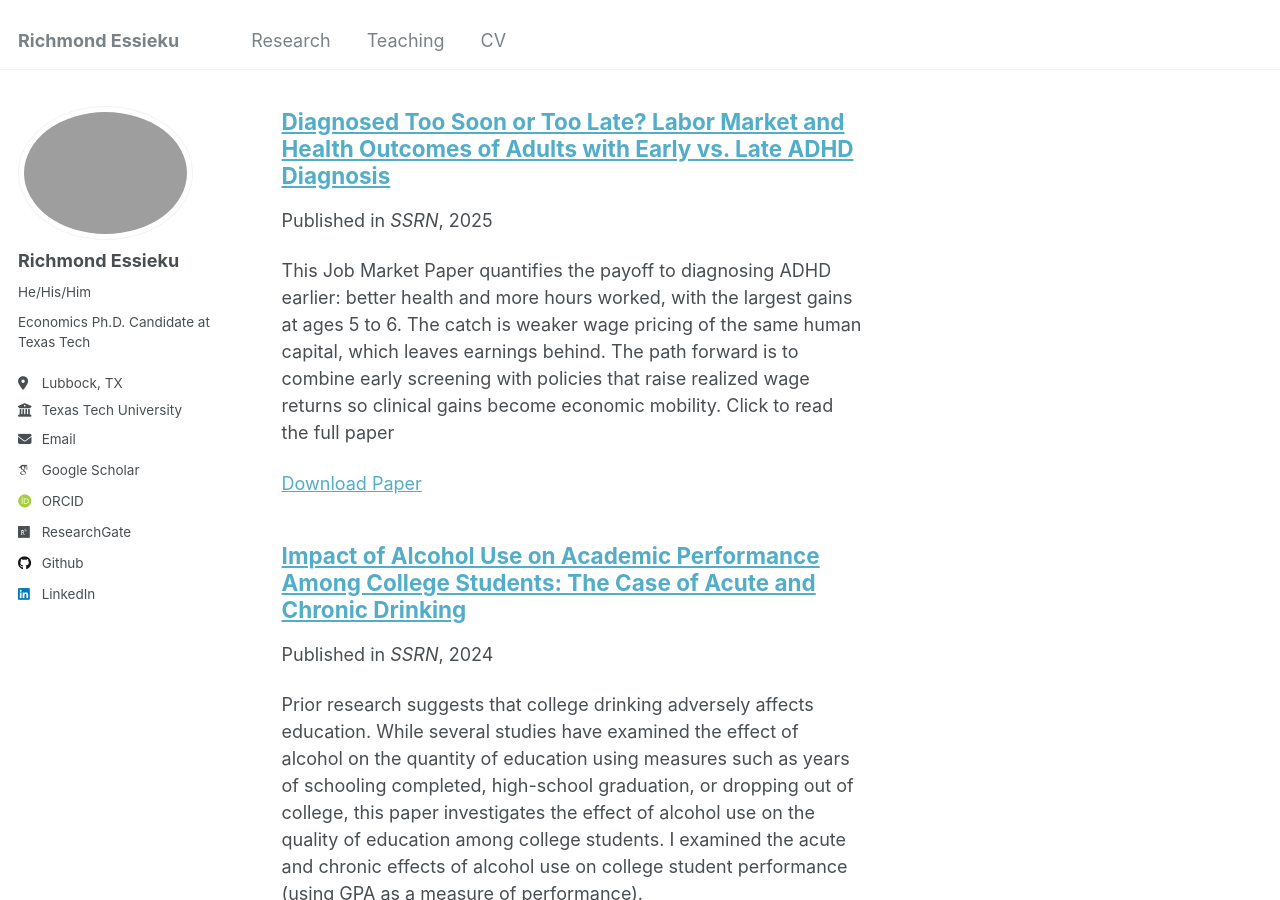
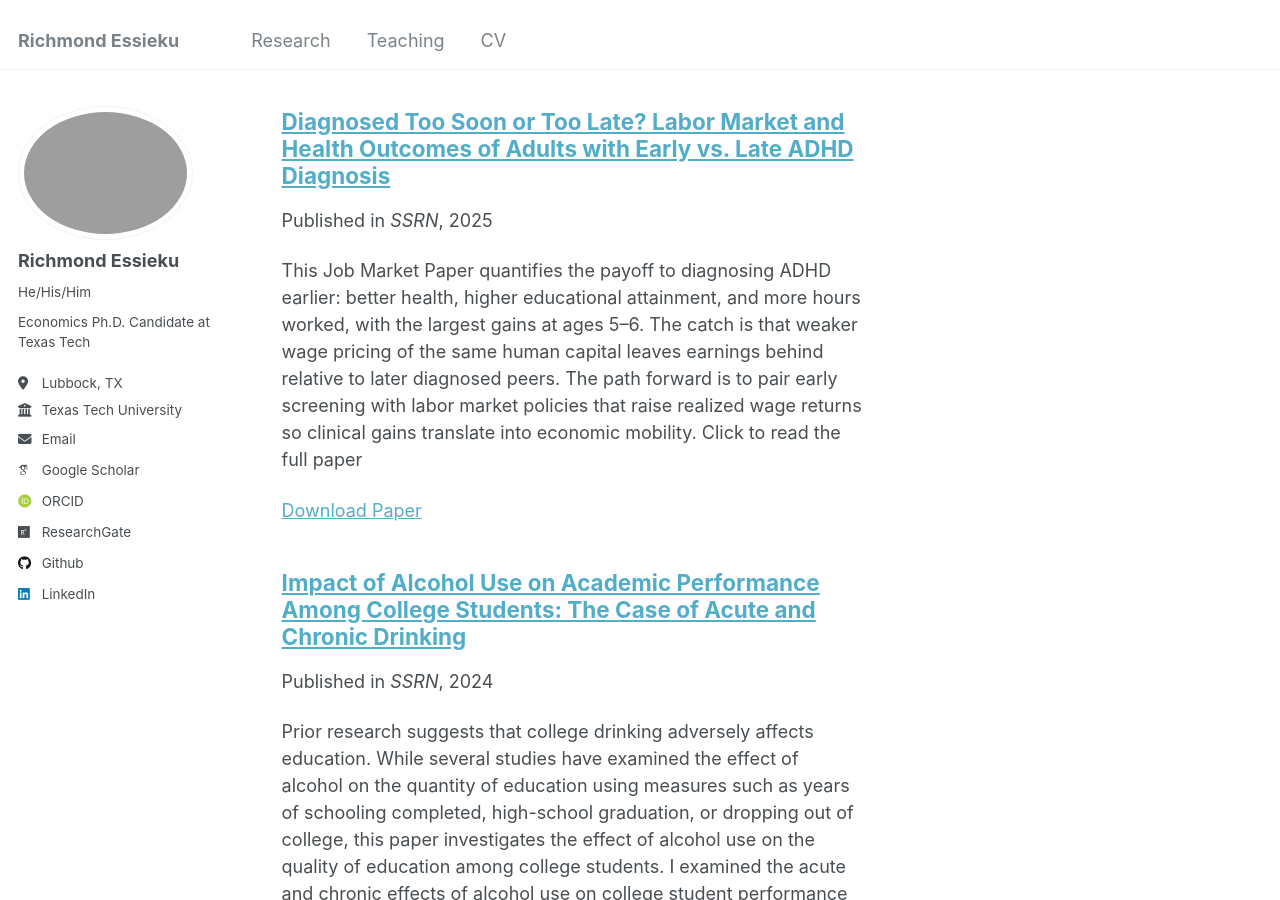
Before and after one commit to essieku/essieku.github.io, a Jekyll site: the page built from _pages/publications.html, in a window 1280 px wide and 900 px high, scrolled down 755 px. Built offline with Jekyll 4.4.1, drawn with Linux system fonts in a browser that asks for light colours; some web fonts are replaced.

Commit message:
Update ADHD.md

```diff
--- a/_publications/ADHD.md
+++ b/_publications/ADHD.md
@@ -3,7 +3,7 @@ title: "Diagnosed Too Soon or Too Late? Labor Market and Health Outcomes of Adul
 collection: publications
 category: working-paper
 permalink: /publication/2024-09-23-cash-transfer-labor
-excerpt: 'This Job Market Paper quantifies the payoff to diagnosing ADHD earlier: better health and more hours worked, with the largest gains at ages 5 to 6. The catch is weaker wage pricing of the same human capital, which leaves earnings behind. The path forward is to combine early screening with policies that raise realized wage returns so clinical gains become economic mobility. Click to read the full paper'
+excerpt: 'This Job Market Paper quantifies the payoff to diagnosing ADHD earlier: better health, higher educational attainment, and more hours worked, with the largest gains at ages 5–6. The catch is that weaker wage pricing of the same human capital leaves earnings behind relative to later diagnosed peers. The path forward is to pair early screening with labor market policies that raise realized wage returns so clinical gains translate into economic mobility. Click to read the full paper'
 date: 2025-09-23
 venue: 'SSRN'
 slidesurl: # 'https://papers.ssrn.com/sol3/papers.cfm?abstract_id=5452997'
```
